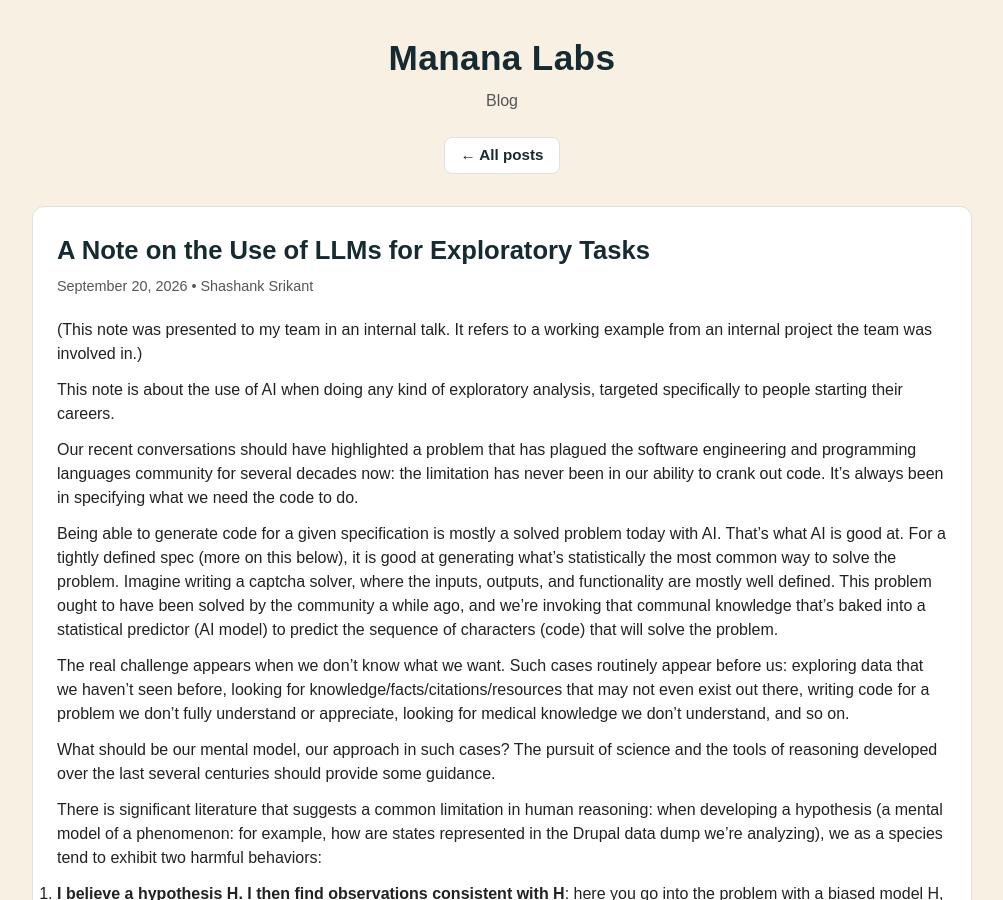
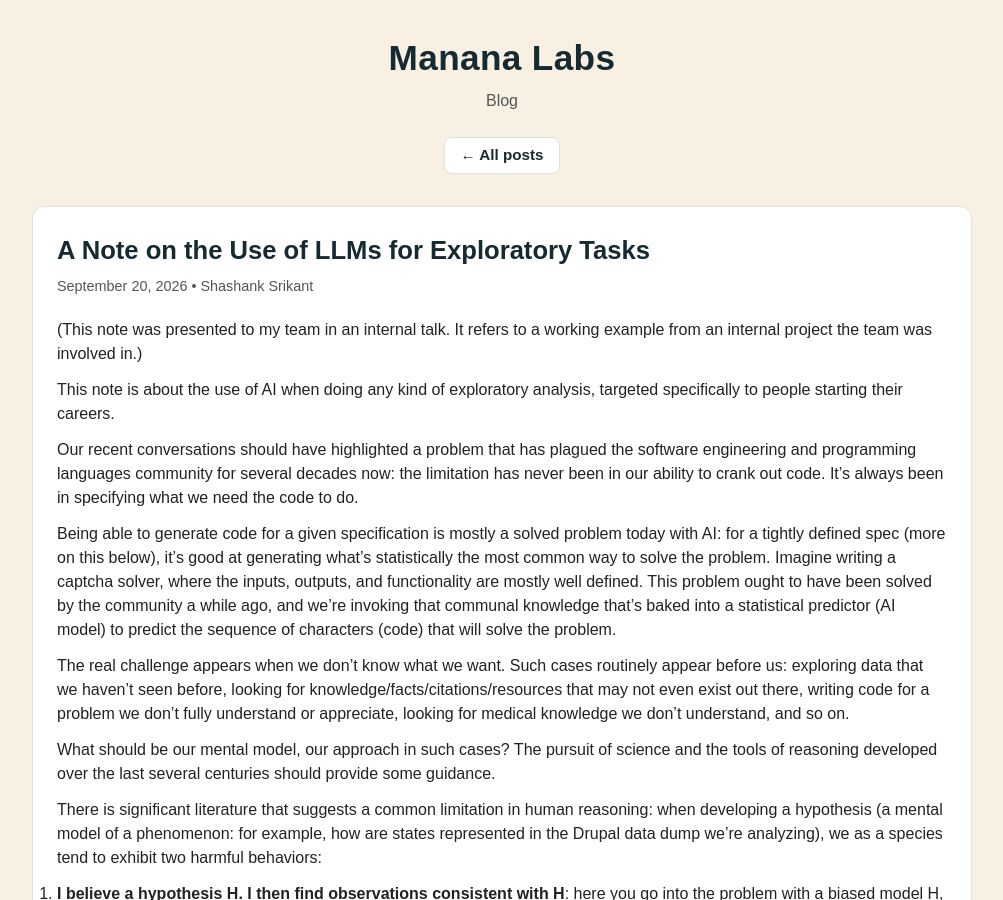
Before and after one commit to manana-labs/manana-labs.github.io, a Jekyll site: the page built from _posts/2026-09-20-a-note-on-the-use-of-llms-for-exploratory-tasks.md, in a window 1280 px wide and 900 px high. Shown: the whole window, without its empty margins (138-1141 px from the left). Built offline with Jekyll 4.4.1, drawn with Linux system fonts in a browser that asks for light colours.

Commit message:
Tighten redundant sentence in exploratory LLM use post
Co-Authored-By: Claude Sonnet 5 <noreply@anthropic.com>

```diff
--- a/_posts/2026-09-20-a-note-on-the-use-of-llms-for-exploratory-tasks.md
+++ b/_posts/2026-09-20-a-note-on-the-use-of-llms-for-exploratory-tasks.md
@@ -10,7 +10,7 @@ This note is about the use of AI when doing any kind of exploratory analysis, ta
 
 Our recent conversations should have highlighted a problem that has plagued the software engineering and programming languages community for several decades now: the limitation has never been in our ability to crank out code. It's always been in specifying what we need the code to do.
 
-Being able to generate code for a given specification is mostly a solved problem today with AI. That's what AI is good at. For a tightly defined spec (more on this below), it is good at generating what's statistically the most common way to solve the problem. Imagine writing a captcha solver, where the inputs, outputs, and functionality are mostly well defined. This problem ought to have been solved by the community a while ago, and we're invoking that communal knowledge that's baked into a statistical predictor (AI model) to predict the sequence of characters (code) that will solve the problem.
+Being able to generate code for a given specification is mostly a solved problem today with AI: for a tightly defined spec (more on this below), it's good at generating what's statistically the most common way to solve the problem. Imagine writing a captcha solver, where the inputs, outputs, and functionality are mostly well defined. This problem ought to have been solved by the community a while ago, and we're invoking that communal knowledge that's baked into a statistical predictor (AI model) to predict the sequence of characters (code) that will solve the problem.
 
 The real challenge appears when we don't know what we want. Such cases routinely appear before us: exploring data that we haven't seen before, looking for knowledge/facts/citations/resources that may not even exist out there, writing code for a problem we don't fully understand or appreciate, looking for medical knowledge we don't understand, and so on.
 
```
